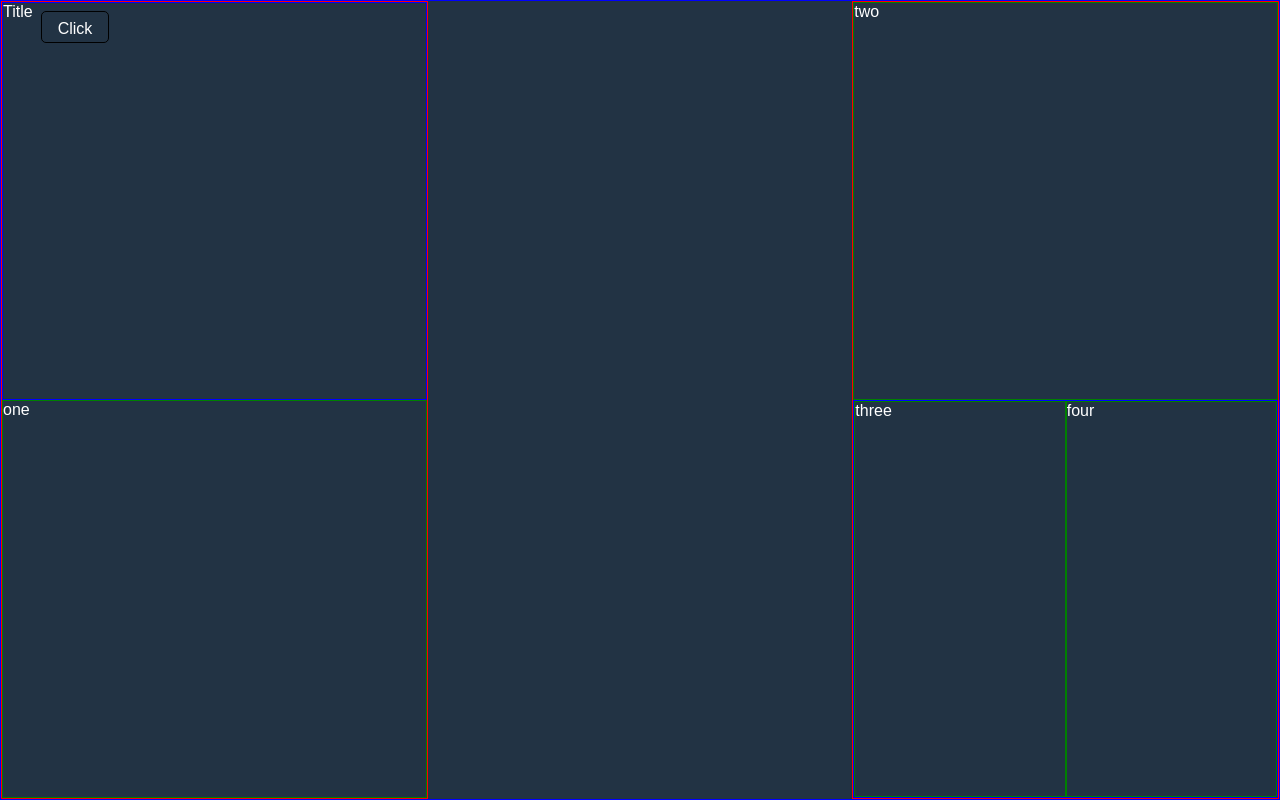
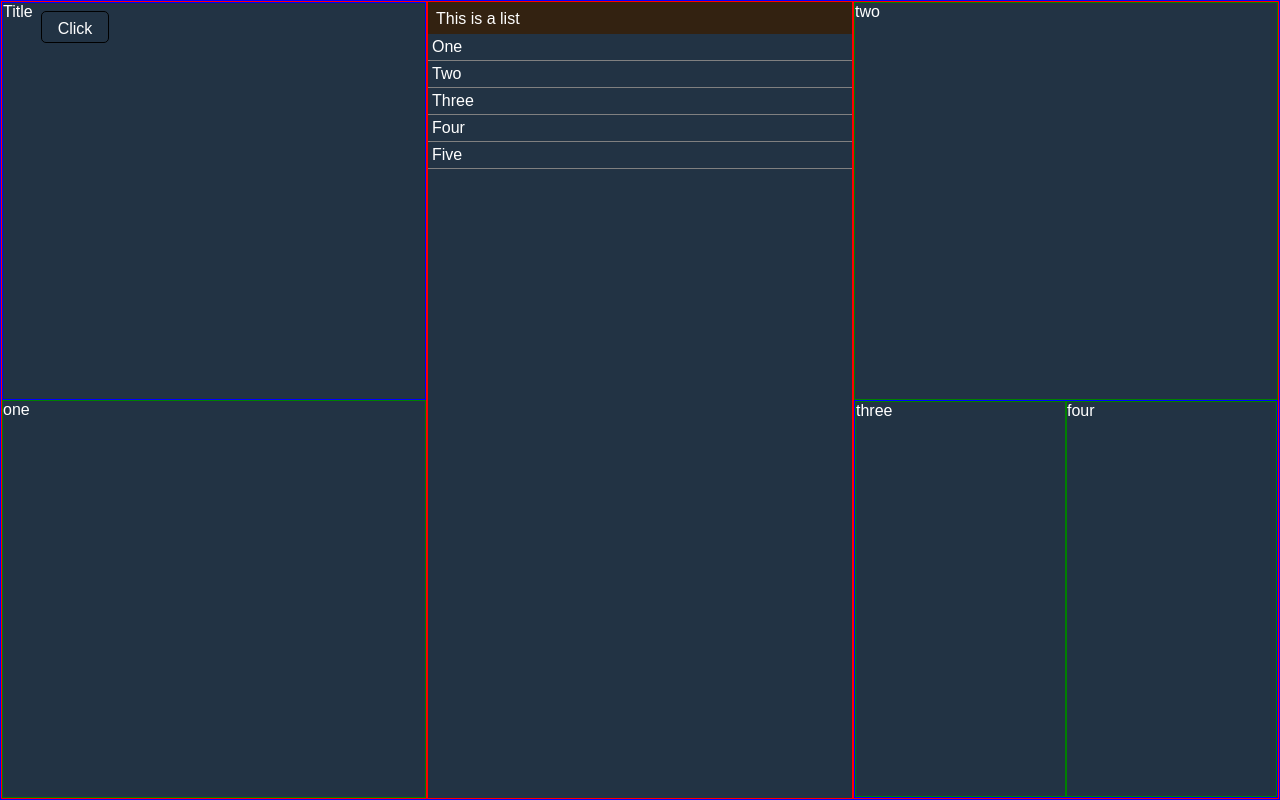
Before and after one commit to marcpmichel/meh, a plain HTML site: page index.html in a window 1280 px wide. Drawn offline with Linux system fonts and the light colour scheme.

Commit message:
view objects, mixins, list

```diff
--- a/app.js
+++ b/app.js
@@ -19,12 +19,25 @@ ui.col1 = { rows: [
   { view:'template', template:'one'}
 ]}
 
-ui.list = { view:'list',
-  data:[ {id:1, value:"One"}, {id:2, value:"Two"}, {id:3, value:"Three"} ]
+
+ui.list = { view:'list', select: true,
+  data:[
+		{id:1, value:"One"},
+		{id:2, value:"Two"},
+		{id:3, value:"Three"},
+		{id:4, value:"Four"},
+		{id:5, value:"Five"}
+	],
+	click: function() { console.log('click on list'); }
 }
 
+ui.col3 = { rows: [
+	{ view:'header', label: 'This is a list' },
+	ui.list
+]}
+
 ui.layout = { view:'layout', cols: [
-  ui.col1, ui.list, ui.col2
+  ui.col1, ui.col3, ui.col2
 ]}
 
 
--- a/meh.css
+++ b/meh.css
@@ -4,6 +4,9 @@ html, body { background-color:#234; height:100%; width:100%; margin:0; padding:
 body { font-family: Arial; }
 div { display:flex; color: white; padding: 0px; margin: 0px; }
 .view { display: flex; flex: 1; }
+.header { display: flex; flex: 0 0 32px; padding: 0.5em; height: 24px; background-color:#321; }
+.list { display: block; }
+.item { border-bottom: 1px solid gray; padding: 0.25em; }
 .rows { display:flex; flex-flow: column nowrap; flex: 1; border: 1px solid red; }
 .cols { display:flex; flex-flow: row nowrap;  flex: 1; border: 1px solid blue; }
 .template { display: flex; flex: 1; border: 1px solid green; }
@@ -11,6 +14,8 @@ div { display:flex; color: white; padding: 0px; margin: 0px; }
 .label.autowidth { flex: 0; }
 .button { display: flex; flex: 0 0 auto; width: auto; padding-right: 1em; padding-left: 1em; padding-top: 0.5em; height: 32px; border: 1px solid black; border-radius: 5px; text-align: center; margin: 0.5em; }
 .button:hover { background-color: rgba(128,128,128,0.8); cursor: pointer; }
+.selectable {}
+.selectable:hover { background-color: #456; cursor: pointer; }
 
 
 /* https://codepen.io/anon/pen/XaadLW */
--- a/meh.js
+++ b/meh.js
@@ -9,6 +9,10 @@ meh.ready = function(fun, ...args) {
 
 meh._views = {}
 meh._inits = {}
+
+meh.view = function(viewId) {
+	return meh._views[viewId]
+}
 
 meh.addView = function(conf={}, parentEl) {
     const el = document.createElement('div')
@@ -24,14 +28,14 @@ meh.addView = function(conf={}, parentEl) {
 meh.ui = {}
 meh.declare = function( name, ...args) {
   // this._inits[name] = _.compact(_(args).reverse().map( o => o.init ))
-  // console.log(this._inits);
+  // console.log(this._inits)
   return meh.ui[name] = _.defaults.apply(this, args)
 }
 
 /*
 meh.renderable = {
   init: function(config) {
-    this._renderable = true;
+    this._renderable = true
   },
   render: function(parentEl) {
     this.el = meh.addView({html:'unkown view !'}, parentEl)
@@ -40,19 +44,25 @@ meh.renderable = {
 */
 
 meh.eventable = {
-  init: function(config) {
-    this._eventable = true;
-    this._events = {}
-  },
+	_events: {},
+	_eventable: true,
   on: function(eventName, callback) {
-    if(!this.el) return;
+    if(!this.el) return
     this.el.addEventListener(eventName, callback, false)
-    this._events[eventName] = callback;
+    this._events[eventName] = callback
   },
   no: function(eventName) {
-    const callback = this._events[eventName];
+    const callback = this._events[eventName]
     this.el.removeEventListener(eventName, callback, false)
+		delete this._events[eventName]
+  },
+	_none: function(eventName) {
+		_.keys(this._events).forEach( k => this.no(k) )
 	}
+}
+
+meh.data = {
+	_data: true
 }
 
 meh.constructView = function(viewDef, parentEl) {
@@ -61,11 +71,12 @@ meh.constructView = function(viewDef, parentEl) {
 	if(!viewDef.id) viewDef.id = _.uniqueId('meh')
 	if(meh._views[viewDef.id]) throw new Error(`view with id ${viewDef.id} already exist !`)
 
-      // console.log(viewDef.view, meh._inits[viewDef.view]);
+	// console.log(viewDef.view, meh._inits[viewDef.view])
 	// if(meh._inits[viewDef.view]) meh._inits[viewDef.view].forEach( initFunc => initFunc.call(viewDef) )
 	v.init(viewDef)
 	meh._views[viewDef.id] = v
 	v.render(parentEl)
+	return v
 }
 
 meh.build=function(viewDef={}, parentEl=document.body) {
@@ -83,46 +94,71 @@ meh.build=function(viewDef={}, parentEl=document.body) {
           })
   }
   else if(viewDef.view) {
-    meh.constructView(viewDef, parentEl)
+    const v = meh.constructView(viewDef, parentEl)
+		if(viewDef.click && _.isFunction(viewDef.click))
+			v.on('click', viewDef.click)
   }
   else {
-     // throw new Error(`don't know how to build ${JSON.stringify(ui)}`);
-     console.warn(`don't know how to build ${JSON.stringify(ui)}`);
+     // throw new Error(`don't know how to build ${JSON.stringify(ui)}`)
+     console.warn(`don't know how to build ${JSON.stringify(ui)}`)
   }
 }
 
 
 meh.declare("view", {
-	init: function(config) { this.config = config; this.el = undefined; this.parentEl = undefined; },
+	init: function(config) {
+		this.config = config
+		this.el = undefined
+		this.parentEl = undefined
+	},
   render: function(parentEl) {
     this.el = meh.addView({html:'unkown view !'}, parentEl)
     this.parentEl = parentEl
   },
 	destroy: function() {
     if(this.el) this.parentEl.removeChild(this.el)
+		if(this.eventable) this.none()
   }
 } /* , meh.renderable */ )
 
 meh.declare("template", {
   render: function(parentEl) {
-    meh.addView({html: this.config.template, class:"template"}, parentEl)
+    this.el = meh.addView({html: this.config.template, class:"template"}, parentEl)
+		this.parentEl = parentEl
   }
 }, meh.ui.view)
 
 meh.declare("button", {
   render: function(parentEl) {
-    meh.addView({html: this.config.label, class:'button'}, parentEl)
+    this.el = meh.addView({html: this.config.label, class:'button'}, parentEl)
+		this.parentEl = parentEl
   }
 }, meh.ui.view, meh.eventable)
 
 meh.declare("label", {
   render: function(parentEl) {
-    meh.addView({html: this.config.label, class:'label autowidth'}, parentEl)
+    this.el = meh.addView({html: this.config.label, class:'label autowidth'}, parentEl)
+		this.parentEl = parentEl
+  }
+}, meh.ui.view)
+
+meh.declare("header", {
+	render: function(parentEl) {
+		this.el = meh.addView({html: this.config.label, class:"header" }, parentEl);
+		this.parentEl = parentEl;
 	}
 }, meh.ui.view)
 
 meh.declare("list", {
   render: function(parentEl) {
-    meh.addView({ class:"list"}, parentEl)
+    this.el = meh.addView({ class:"list"}, parentEl)
+		this.parentEl = parentEl
+		var listEl = this.el;
+		if(this.config.data) {
+			const classes = this.config.select ? "item selectable" : "item";
+			this.config.data.forEach(function(item) {
+				itemView = meh.addView({html:item.value, class: classes}, listEl);
+			});
 		}
-}, meh.ui.view)
+  }
+}, meh.ui.view, meh.eventable)
```
Lines whose indentation alone changed are shown as unchanged.
